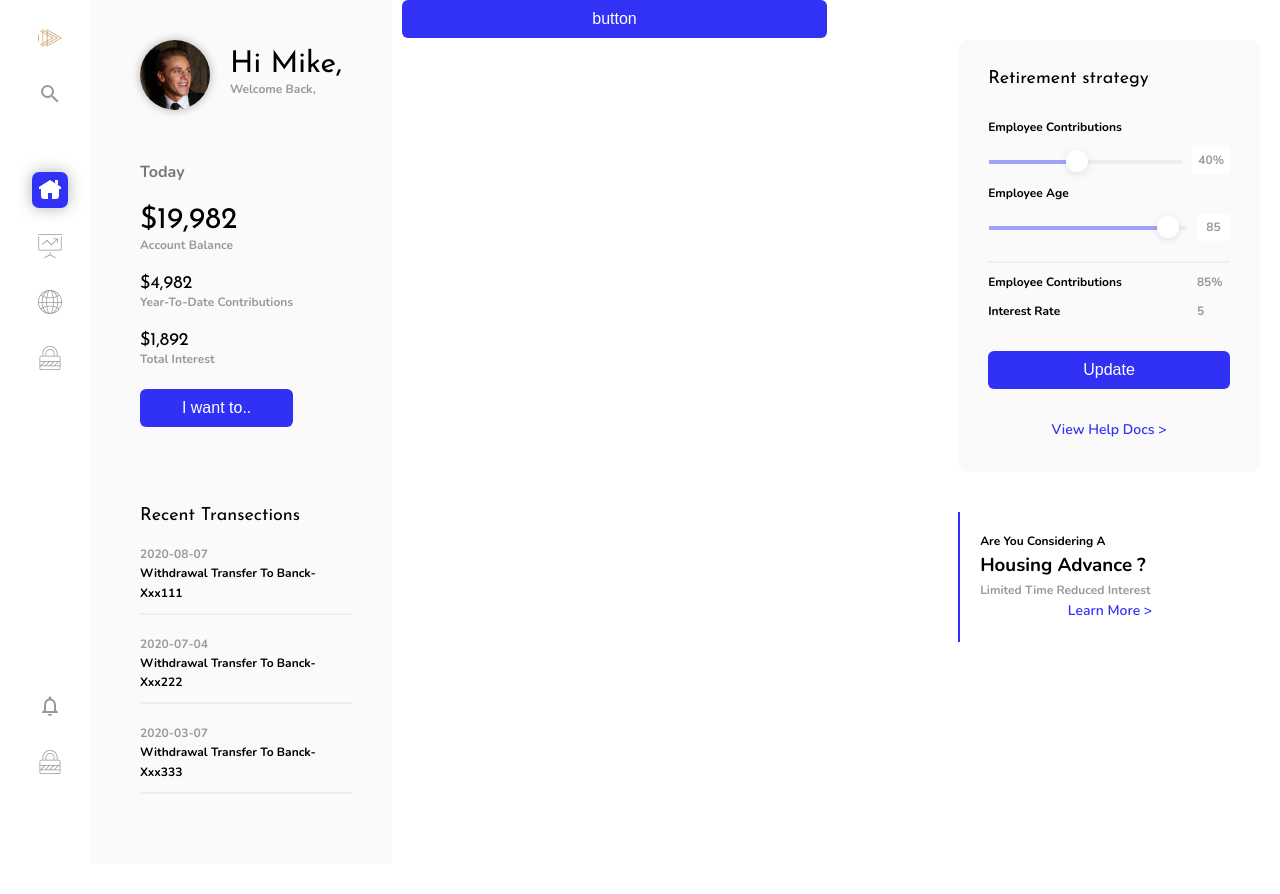
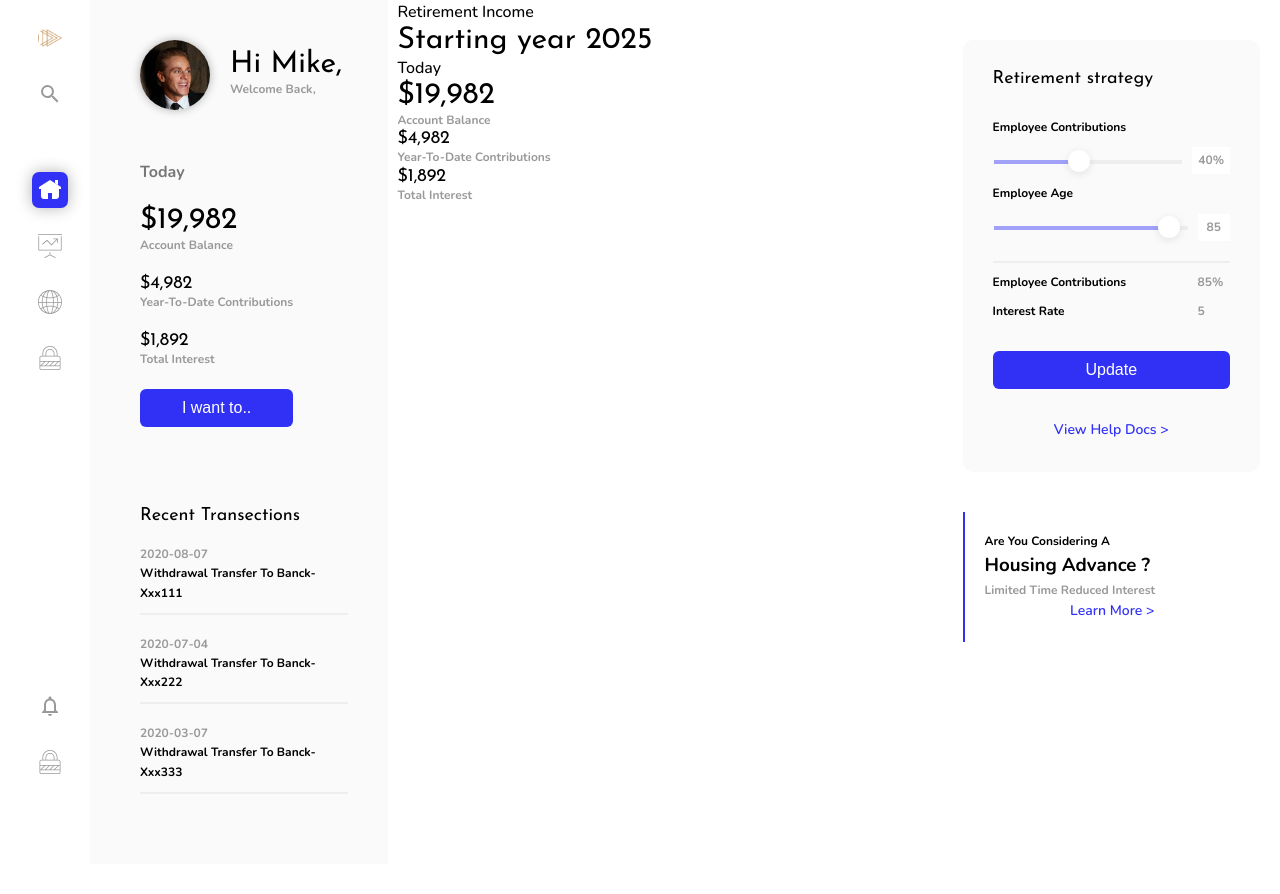
Before and after one commit to Er-Rahul-Tiwari/newDashboard, a PHP site: page / in a window 1280 px wide. Run offline with PHP 8.4, Linux system fonts and the light colour scheme.

Commit message:
--- Auto-Git Commit ---

```diff
--- a/css/style.css
+++ b/css/style.css
@@ -317,10 +317,10 @@ body {
   font-weight: 700;
   text-transform: capitalize; }
 
-.home {
+.homes {
   grid-column: col-start 3/ col-end 5; }
   @media only screen and (max-width: 37.5em) {
-    .home {
+    .homes {
       grid-column: full-start / full-end; } }
 
 .sidebars {
--- a/index.html
+++ b/index.html
@@ -89,7 +89,7 @@
         <div class='profile__story'>
             <img class='profile__img' src='./img/avtar.jpeg'>
             <div class='profile__name'>
-                <h3 class='heading-1'>Hi Mike,</h3>
+                <h1 class='heading-1'>Hi Mike,</h1>
                 <p class='para'>welcome back,</p>
             </div>
         </div>
@@ -132,8 +132,30 @@
     </div>
 
     <!-- Main Page -->
-    <div class='home'>
-        <button class='btn'>button</button>
+    <div class='homes'>
+        <div class='home__heading'>
+            <p>Retirement Income</p>
+            <h1 class='heading-1'>Starting year 2025</h1>
+        </div>
+
+        <div class='home__revenue'>
+            <p class='home__today'>Today</p>
+            <div class='home__item'>
+                <h1 class='heading-1'>$19,982</h1>
+                <p class='para'>account balance</p>
+            </div>
+            <div class='home__box'>
+                <div class='home__item'>
+                    <h3 class='heading-3'>$4,982</h3>
+                    <p class='para'>Year-to-Date contributions</p>
+                </div>
+                <div class='home__item'>
+                    <h3 class='heading-3'>$1,892</h3>
+                    <p class='para'>total interest</p>
+                </div>
+            </div>
+            <!-- <button class='btn'>I want to..</button> -->
+        </div>
     </div>
 
     <!-- Right sidebar -->
--- a/sass/_home.scss
+++ b/sass/_home.scss
@@ -1,7 +1,11 @@
-.home{
+.homes{
     grid-column: col-start 3/ col-end 5;
 
     @media only screen and (max-width: $bp-small){
         grid-column: full-start / full-end;
     }
 }
+
+.home{
+
+}
```
